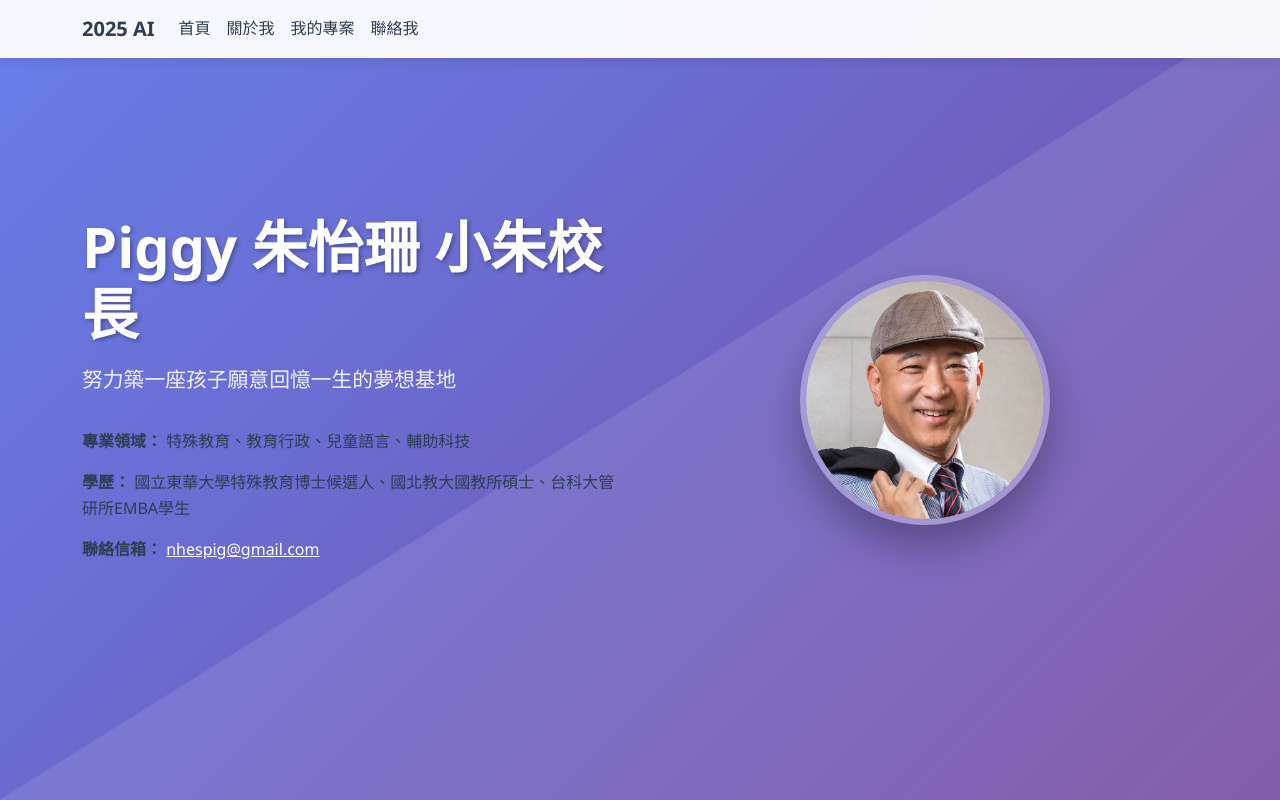
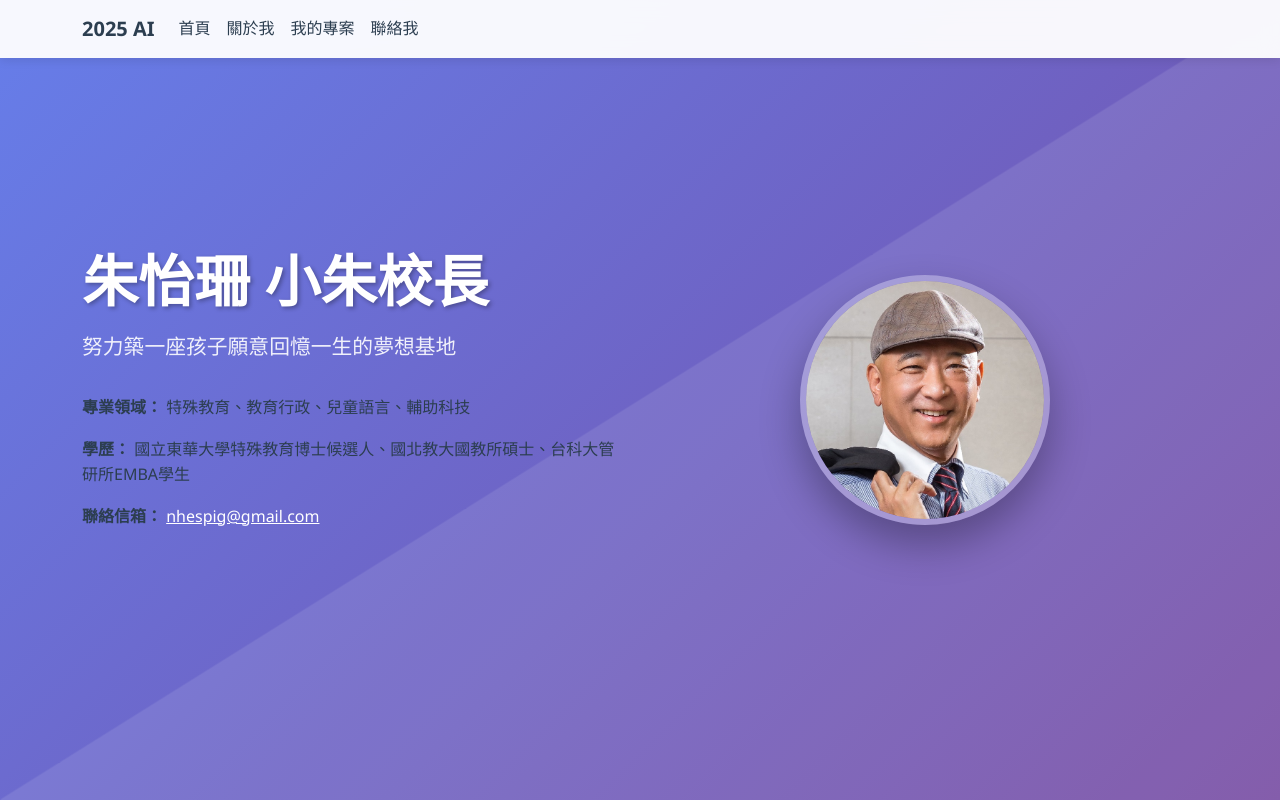
Before and after one commit to hualinepig/hualinepig.github.io, a plain HTML site: page index.html in a window 1280 px wide. Shown: the top 800 px of the page. Drawn offline with nearby package versions, Linux system fonts and the light colour scheme.

Commit message:
Update index.html

```diff
--- a/index.html
+++ b/index.html
@@ -156,7 +156,7 @@
     <script>
         // ====== 使用者資料區域 - 請修改以下內容 ======
         const profileData = {
-            name: "Piggy 朱怡珊 小朱校長 ",
+            name: "朱怡珊 小朱校長 ",
             title: "努力築一座孩子願意回憶一生的夢想基地",
             expertise: "特殊教育、教育行政、兒童語言、輔助科技",
             education: "國立東華大學特殊教育博士候選人、國北教大國教所碩士、台科大管研所EMBA學生",
```
